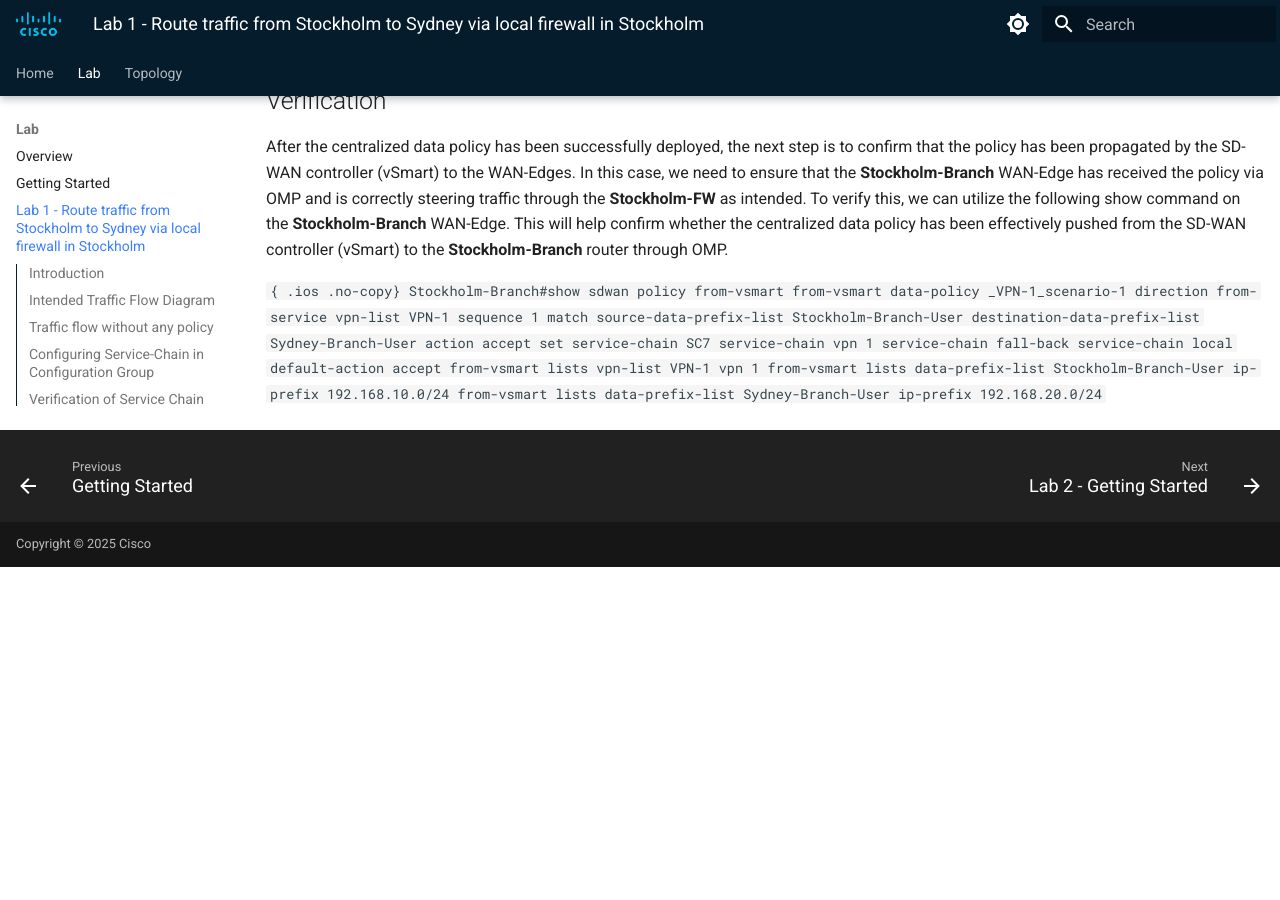
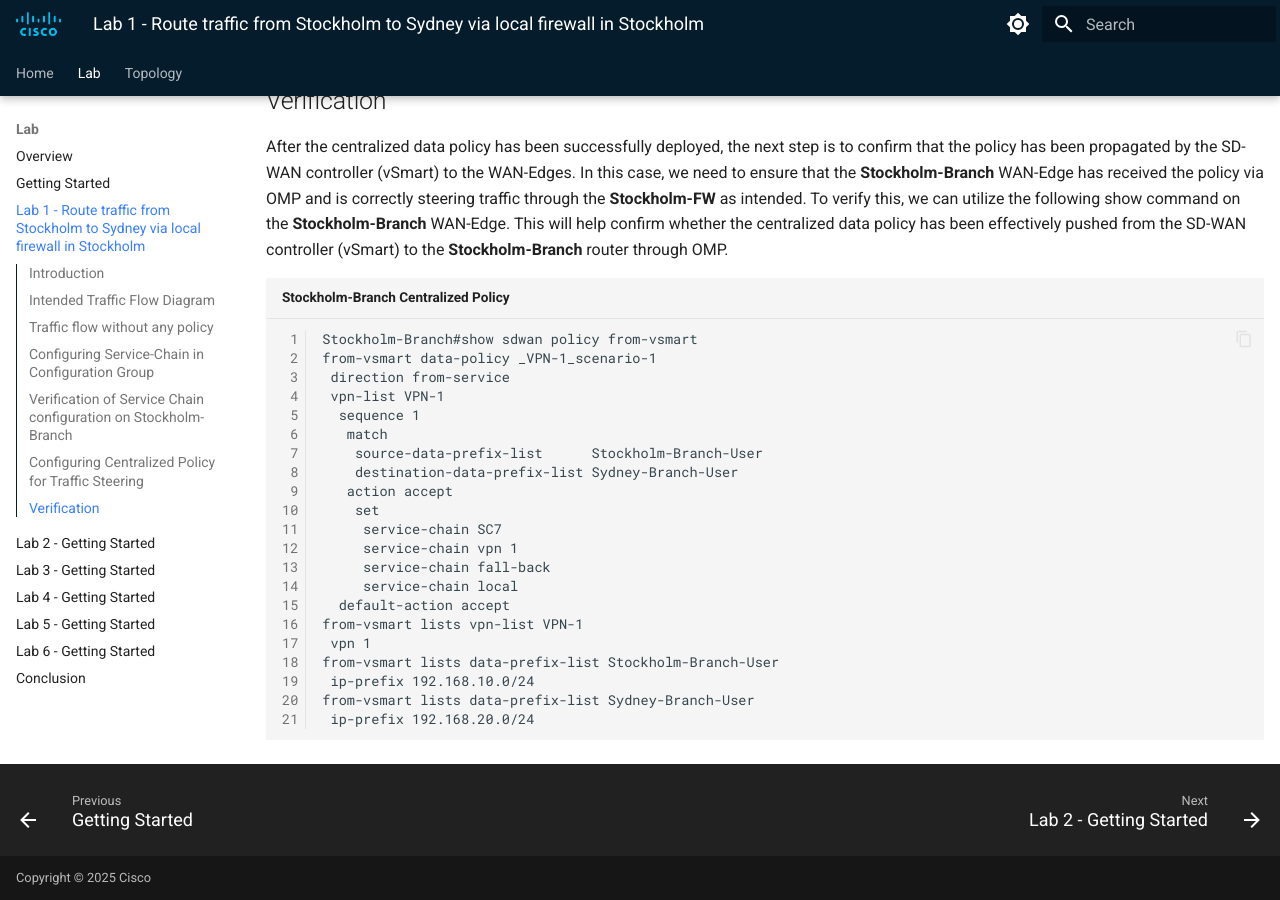
Before and after one commit to ciscodocs/ltrent-2008-clemea25, an MkDocs documentation site: the page built from docs/lab1_getting_started.md, in a window 1280 px wide and 900 px high, scrolled down 27952 px. Built offline with MkDocs 1.6.1 and Material for MkDocs 9.7.7, drawn with Linux system fonts in a browser that asks for light colours; before the commit the page ends 28519 px from its top, so only the background shows below that.

Commit message:
Scenario-1 guide

````diff
--- a/docs/lab1_getting_started.md
+++ b/docs/lab1_getting_started.md
@@ -302,7 +302,7 @@ Next, we will configure a centralized data policy to ensure that traffic initiat
 ## Verification
 After the centralized data policy has been successfully deployed, the next step is to confirm that the policy has been propagated by the SD-WAN controller (vSmart) to the WAN-Edges. In this case, we need to ensure that the **Stockholm-Branch** WAN-Edge has received the policy via OMP and is correctly steering traffic through the **Stockholm-FW** as intended. To verify this, we can utilize the following show command on the **Stockholm-Branch** WAN-Edge. This will help confirm whether the centralized data policy has been effectively pushed from the SD-WAN controller (vSmart) to the **Stockholm-Branch** router through OMP.
 
-```{ .ios .no-copy}
+```{.ios, .no-copy, title="Stockholm-Branch Centralized Policy", linenums="1"}
 Stockholm-Branch#show sdwan policy from-vsmart
 from-vsmart data-policy _VPN-1_scenario-1
  direction from-service
@@ -324,4 +324,4 @@ from-vsmart lists data-prefix-list Stockholm-Branch-User
  ip-prefix 192.168.10.0/24
 from-vsmart lists data-prefix-list Sydney-Branch-User
  ip-prefix 192.168.20.0/24
- ```
+```
````
